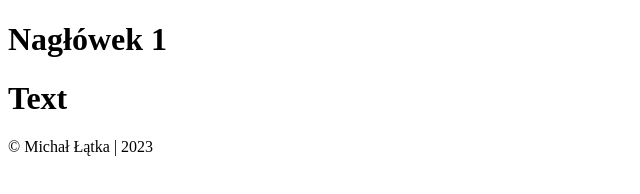
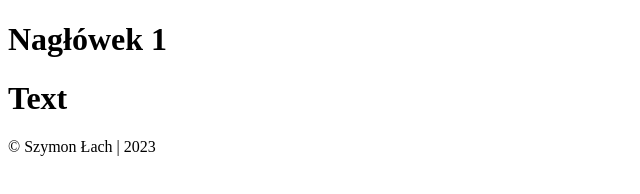
Before and after one commit to Enio915/.github.io, a plain HTML site: page index.html in a window 1280 px wide. Shown: the full height of the page, 0-640 px from the left. Drawn offline with Linux system fonts and the light colour scheme.

Commit message:
Update index.html

```diff
--- a/index.html
+++ b/index.html
@@ -7,7 +7,7 @@
 
     <link rel="stylesheet" href="styles.css">
     <script src="script.js"></script>
-    <title>Strona Testowa</title>
+    <title>Strona Główna</title>
 </head>
 <body>
     <header>
@@ -19,7 +19,7 @@
     </main>
 
     <footer>
-        <p>&copy; Michał Łątka | 2023 </p>
+        <p>&copy; Szymon Łach | 2023 </p>
     </footer>
 </body>
 </html>
```
